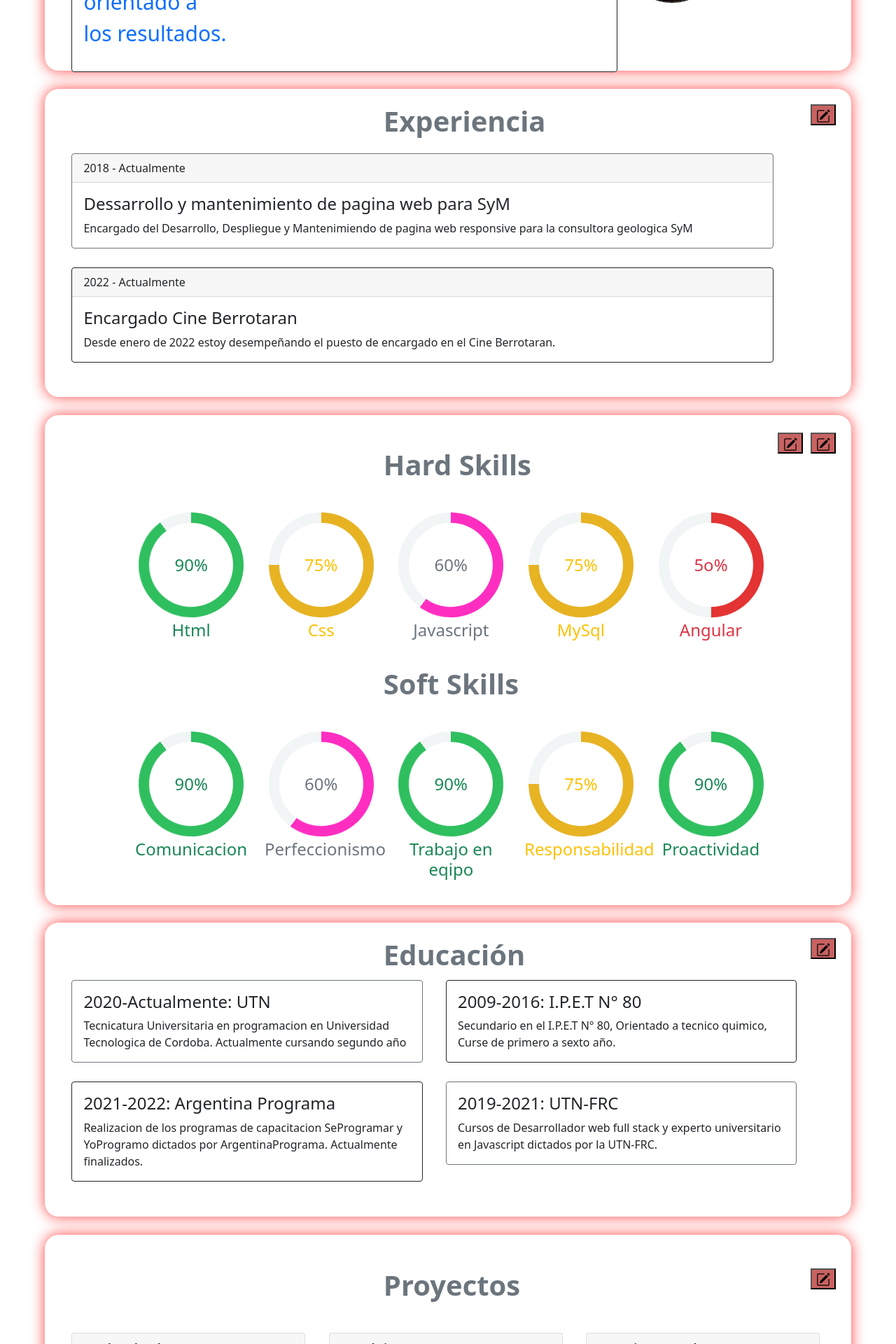
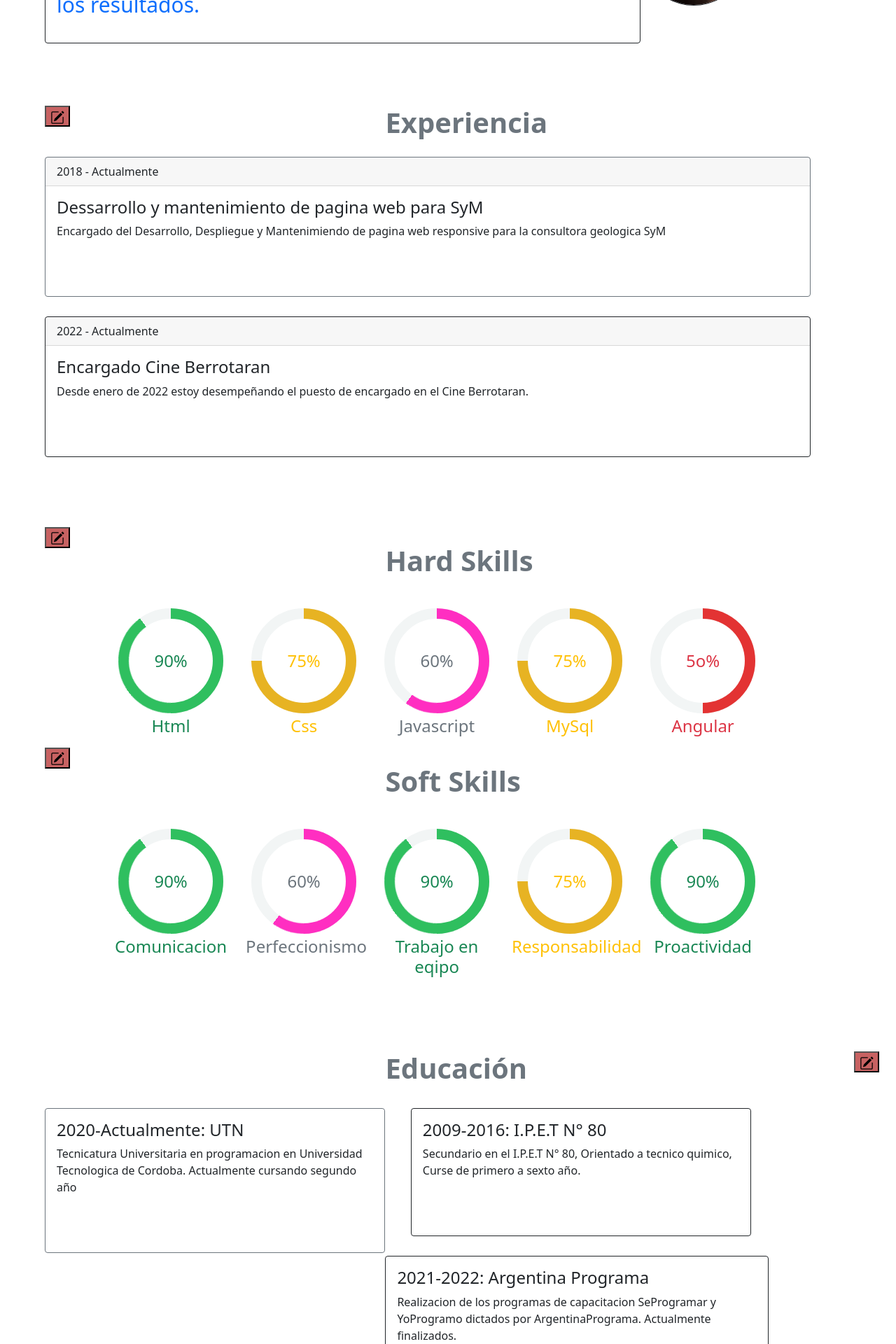
Before and after one commit to BrunoMalta98/PortafolioFrontEnd, an Angular app: page / in a window 1280 px wide. Shown: the part 720-2640 px from the top of the page at 70% size. Built offline with nearby package versions, Linux system fonts and the light colour scheme.

Commit message:
version5.1

```diff
--- a/src/app/acerca-de/acerca-de.component.css
+++ b/src/app/acerca-de/acerca-de.component.css
@@ -1,13 +1,9 @@
 .containerAcerca{
 
-    padding-left: 3%;
-    margin-left: 5%;
+    padding-left: 5%;
     margin-top: 2%;
-    width: 90%;
+    width: 100%;
     height: 450px;
-    background-color:rgba(0, 0, 0, 0);
-    box-shadow: 0 0 20px rgb(255, 68, 68);
-    /*box-shadow: 0 0 20px #4f9;*/
     z-index: 98;
     border-radius: 20px;
 
--- a/src/app/educacion/educacion.component.css
+++ b/src/app/educacion/educacion.component.css
@@ -1,17 +1,12 @@
 .containerEducacion{
 
 
-padding-left: 3%;
-margin-left: 5%;
-margin-top: 2%;
-width: 90%;
-height: 420px;
-background-color:rgba(0, 0, 0, 0);
-box-shadow: 0 0 20px rgb(255, 68, 68);
-/*box-shadow: 0 0 20px #4f9;*/
-z-index: 98;
-border-radius: 20px;
-
+    padding-left: 5%;
+    margin-top: 2%;
+    width: 100%;
+    height: 550px;
+    z-index: 98;
+    border-radius: 20px;
 }
 
 h1{
@@ -20,11 +15,13 @@ h1{
     font-size: 40px;
     font-weight: bold;
     width:20%;
+    margin-bottom: 20px;
 
 }
 
 .btn-edicion{
     float: right;
+
     margin-right:2%;
     margin-top:2%;
     z-index: 99;
--- a/src/app/educacion/educacion.component.html
+++ b/src/app/educacion/educacion.component.html
@@ -6,34 +6,63 @@
   </svg></button>
 
 <h1 class="text-secondary">Educación</h1>
-    <div class="card border-secondary mb-3" style="max-width: 45%;float: left;margin-top:1%;">
+    <div class="card border-secondary mb-3" style="max-width: 40%;float: left;margin-top:1%;">
+      <button class="btn-edicion" style="width: 7%;" hidden="true"><svg xmlns="http://www.w3.org/2000/svg" width="20" height="20" fill="currentColor" class="bi bi-pencil-square" viewBox="0 0 16 16">
+        <path d="M15.502 1.94a.5.5 0 0 1 0 .706L14.459 3.69l-2-2L13.502.646a.5.5 0 0 1 .707 0l1.293 1.293zm-1.75 2.456-2-2L4.939 9.21a.5.5 0 0 0-.121.196l-.805 2.414a.25.25 0 0 0 .316.316l2.414-.805a.5.5 0 0 0 .196-.12l6.813-6.814z"/>
+        <path fill-rule="evenodd" d="M1 13.5A1.5 1.5 0 0 0 2.5 15h11a1.5 1.5 0 0 0 1.5-1.5v-6a.5.5 0 0 0-1 0v6a.5.5 0 0 1-.5.5h-11a.5.5 0 0 1-.5-.5v-11a.5.5 0 0 1 .5-.5H9a.5.5 0 0 0 0-1H2.5A1.5 1.5 0 0 0 1 2.5v11z"/>
+      </svg></button>
         <div class="card-body" >
           <h4 class="card-title" >2020-Actualmente: UTN</h4>
           <p class="card-text">Tecnicatura Universitaria en programacion en Universidad Tecnologica de Cordoba. Actualmente cursando segundo año</p>
+          <div>
+            <img class="" alt="" src="./assets/Logo.png" style="width: 80px;">
+          </div>
         </div>
+
       </div>
 
-      <div class="card border-dark mb-3" style="max-width: 45%;float: left;margin-left:3%;margin-top:1%;">
-
+      <div class="card border-dark mb-3" style="max-width: 40%;float: left;margin-left:3%;margin-top:1%;">
+        <button class="btn-edicion" style="width: 7%;" hidden="true"><svg xmlns="http://www.w3.org/2000/svg" width="20" height="20" fill="currentColor" class="bi bi-pencil-square" viewBox="0 0 16 16">
+          <path d="M15.502 1.94a.5.5 0 0 1 0 .706L14.459 3.69l-2-2L13.502.646a.5.5 0 0 1 .707 0l1.293 1.293zm-1.75 2.456-2-2L4.939 9.21a.5.5 0 0 0-.121.196l-.805 2.414a.25.25 0 0 0 .316.316l2.414-.805a.5.5 0 0 0 .196-.12l6.813-6.814z"/>
+          <path fill-rule="evenodd" d="M1 13.5A1.5 1.5 0 0 0 2.5 15h11a1.5 1.5 0 0 0 1.5-1.5v-6a.5.5 0 0 0-1 0v6a.5.5 0 0 1-.5.5h-11a.5.5 0 0 1-.5-.5v-11a.5.5 0 0 1 .5-.5H9a.5.5 0 0 0 0-1H2.5A1.5 1.5 0 0 0 1 2.5v11z"/>
+        </svg></button>
         <div class="card-body">
           <h4 class="card-title">2009-2016: I.P.E.T N° 80</h4>
           <p class="card-text">Secundario en el I.P.E.T N° 80, Orientado a tecnico quimico, Curse de primero a sexto año.</p>
+          <div>
+            <img class="" alt="" src="./assets/Logo.png" style="width: 80px;float:right">
+          </div>
         </div>
+
       </div>
       <div class="card border-dark mb-3" style="max-width: 45%;float: left;margin-top:1%;">
-
+        <button class="btn-edicion" style="width: 7%;" hidden="true"><svg xmlns="http://www.w3.org/2000/svg" width="20" height="20" fill="currentColor" class="bi bi-pencil-square" viewBox="0 0 16 16">
+          <path d="M15.502 1.94a.5.5 0 0 1 0 .706L14.459 3.69l-2-2L13.502.646a.5.5 0 0 1 .707 0l1.293 1.293zm-1.75 2.456-2-2L4.939 9.21a.5.5 0 0 0-.121.196l-.805 2.414a.25.25 0 0 0 .316.316l2.414-.805a.5.5 0 0 0 .196-.12l6.813-6.814z"/>
+          <path fill-rule="evenodd" d="M1 13.5A1.5 1.5 0 0 0 2.5 15h11a1.5 1.5 0 0 0 1.5-1.5v-6a.5.5 0 0 0-1 0v6a.5.5 0 0 1-.5.5h-11a.5.5 0 0 1-.5-.5v-11a.5.5 0 0 1 .5-.5H9a.5.5 0 0 0 0-1H2.5A1.5 1.5 0 0 0 1 2.5v11z"/>
+        </svg></button>
         <div class="card-body">
           <h4 class="card-title">2021-2022: Argentina Programa</h4>
           <p class="card-text">Realizacion de los programas de capacitacion SeProgramar y YoProgramo dictados por ArgentinaPrograma. Actualmente finalizados.</p>
+          <div>
+            <img class="" alt="" src="./assets/Logo.png" style="width: 80px;">
+          </div>
         </div>
+
       </div>
 
       <div class="card border-secondary mb-3" style="max-width: 45%;float: left;margin-left:3%;margin-top:1%">
-
+        <button class="btn-edicion" style="width: 7%;" hidden="true"><svg xmlns="http://www.w3.org/2000/svg" width="20" height="20" fill="currentColor" class="bi bi-pencil-square" viewBox="0 0 16 16">
+          <path d="M15.502 1.94a.5.5 0 0 1 0 .706L14.459 3.69l-2-2L13.502.646a.5.5 0 0 1 .707 0l1.293 1.293zm-1.75 2.456-2-2L4.939 9.21a.5.5 0 0 0-.121.196l-.805 2.414a.25.25 0 0 0 .316.316l2.414-.805a.5.5 0 0 0 .196-.12l6.813-6.814z"/>
+          <path fill-rule="evenodd" d="M1 13.5A1.5 1.5 0 0 0 2.5 15h11a1.5 1.5 0 0 0 1.5-1.5v-6a.5.5 0 0 0-1 0v6a.5.5 0 0 1-.5.5h-11a.5.5 0 0 1-.5-.5v-11a.5.5 0 0 1 .5-.5H9a.5.5 0 0 0 0-1H2.5A1.5 1.5 0 0 0 1 2.5v11z"/>
+        </svg></button>
         <div class="card-body">
           <h4 class="card-title">2019-2021: UTN-FRC</h4>
           <p class="card-text">Cursos de Desarrollador web full stack y experto universitario en Javascript dictados por la UTN-FRC.</p>
+          <div>
+            <img class="" alt="" src="./assets/Logo.png" style="width: 80px;float:right">
+          </div>
         </div>
+
       </div>
 
 </div>
--- a/src/app/experiencia/experiencia.component.css
+++ b/src/app/experiencia/experiencia.component.css
@@ -1,14 +1,10 @@
 .containerEducacion{
 
-    padding-left: 3%;
-    margin-left: 5%;
+
+    padding-left: 5%;
     margin-top: 2%;
-    width: 90%;
-    height: 440px;
-    max-height: 100%;
-    background-color:rgba(0, 0, 0, 0);
-    box-shadow: 0 0 20px rgb(255, 68, 68);
-    /*box-shadow: 0 0 20px #4f9;*/
+    width: 100%;
+    height: 600px;
     z-index: 98;
     border-radius: 20px;
 
@@ -25,7 +21,7 @@
     }
 
     .btn-edicion{
-        float: right;
+        float: left;
         margin-right:2%;
         margin-top:2%;
         z-index: 99;
--- a/src/app/experiencia/experiencia.component.html
+++ b/src/app/experiencia/experiencia.component.html
@@ -16,6 +16,9 @@
     <div class="card-body">
       <h4 class="card-title">Dessarrollo y mantenimiento de pagina web para SyM</h4>
       <p class="card-text">Encargado del Desarrollo, Despliegue y Mantenimiendo de pagina web responsive para la consultora geologica SyM</p>
+    <div>
+      <img class="" alt="" src="./assets/Logo.png" style="width: 80px;float:right">
+    </div>
     </div>
   </div>
 
@@ -28,6 +31,9 @@
           <div class="card-body">
             <h4 class="card-title">Encargado Cine Berrotaran</h4>
             <p class="card-text">Desde enero de 2022 estoy desempeñando el puesto de encargado en el Cine Berrotaran.</p>
+            <div>
+              <img class="" alt="" src="./assets/Logo.png" style="width: 80px;float:right">
+            </div>
           </div>
         </div>
 
--- a/src/app/footer/footer.component.css
+++ b/src/app/footer/footer.component.css
@@ -0,0 +1,9 @@
+.containerFooter{
+
+    height: 80px;
+    border: 1px solid ;
+    margin-top: 2%;
+    width: 100%;
+    margin-left: 0%;
+
+}
--- a/src/app/footer/footer.component.html
+++ b/src/app/footer/footer.component.html
@@ -1 +1,9 @@
-<p>footer works!</p>
+
+
+<div class="card text-white bg-primary mb-0" style="height: 100px;margin-top: 2%;width: 99.99%;margin-left: 0%;">
+
+
+
+
+
+</div>
--- a/src/app/habilidades/habilidades.component.css
+++ b/src/app/habilidades/habilidades.component.css
@@ -1,12 +1,10 @@
 .skills{
-    background-color: rgba(0, 0, 0, 0);
-    height:700px;
-    width: 90%;
+
+    padding-left: 5%;
     margin-top: 2%;
-    margin-left: 5%;
-    padding-top: 2%;
-    padding-left: 3%;
-    box-shadow: 0 0 20px rgb(255, 68, 68);
+    width: 100%;
+    height: 700px;
+    z-index: 98;
     border-radius: 20px;
 }
 
@@ -20,7 +18,7 @@ h1{
 
 }
 .btn-edicion{
-    float: right;
+    float: left;
     margin-right:2%;
     margin-top:0%;
     z-index: 99;
@@ -30,15 +28,7 @@ h1{
 
 }
 
-.editar-nuevo{
 
-
-    margin-right: 1%;
-    float: right;
-    z-index: 99;
-    position: relative;
-    background-color:rgba(184, 52, 52, 0.774);
-}
 
 
 .container{
--- a/src/app/habilidades/habilidades.component.html
+++ b/src/app/habilidades/habilidades.component.html
@@ -4,10 +4,7 @@
       <path d="M15.502 1.94a.5.5 0 0 1 0 .706L14.459 3.69l-2-2L13.502.646a.5.5 0 0 1 .707 0l1.293 1.293zm-1.75 2.456-2-2L4.939 9.21a.5.5 0 0 0-.121.196l-.805 2.414a.25.25 0 0 0 .316.316l2.414-.805a.5.5 0 0 0 .196-.12l6.813-6.814z"/>
       <path fill-rule="evenodd" d="M1 13.5A1.5 1.5 0 0 0 2.5 15h11a1.5 1.5 0 0 0 1.5-1.5v-6a.5.5 0 0 0-1 0v6a.5.5 0 0 1-.5.5h-11a.5.5 0 0 1-.5-.5v-11a.5.5 0 0 1 .5-.5H9a.5.5 0 0 0 0-1H2.5A1.5 1.5 0 0 0 1 2.5v11z"/>
     </svg></button>
-    <button class="editar-nuevo" ><svg xmlns="http://www.w3.org/2000/svg" width="20" height="20" fill="currentColor" class="bi bi-pencil-square" viewBox="0 0 16 16">
-      <path d="M15.502 1.94a.5.5 0 0 1 0 .706L14.459 3.69l-2-2L13.502.646a.5.5 0 0 1 .707 0l1.293 1.293zm-1.75 2.456-2-2L4.939 9.21a.5.5 0 0 0-.121.196l-.805 2.414a.25.25 0 0 0 .316.316l2.414-.805a.5.5 0 0 0 .196-.12l6.813-6.814z"/>
-      <path fill-rule="evenodd" d="M1 13.5A1.5 1.5 0 0 0 2.5 15h11a1.5 1.5 0 0 0 1.5-1.5v-6a.5.5 0 0 0-1 0v6a.5.5 0 0 1-.5.5h-11a.5.5 0 0 1-.5-.5v-11a.5.5 0 0 1 .5-.5H9a.5.5 0 0 0 0-1H2.5A1.5 1.5 0 0 0 1 2.5v11z"/>
-    </svg></button>
+
     <h1 class="text-secondary">Hard Skills</h1>
 
     <br>
@@ -87,6 +84,10 @@
 
     </div>
 
+    <button class="btn-edicion"><svg xmlns="http://www.w3.org/2000/svg" width="20" height="20" fill="currentColor" class="bi bi-pencil-square" viewBox="0 0 16 16">
+      <path d="M15.502 1.94a.5.5 0 0 1 0 .706L14.459 3.69l-2-2L13.502.646a.5.5 0 0 1 .707 0l1.293 1.293zm-1.75 2.456-2-2L4.939 9.21a.5.5 0 0 0-.121.196l-.805 2.414a.25.25 0 0 0 .316.316l2.414-.805a.5.5 0 0 0 .196-.12l6.813-6.814z"/>
+      <path fill-rule="evenodd" d="M1 13.5A1.5 1.5 0 0 0 2.5 15h11a1.5 1.5 0 0 0 1.5-1.5v-6a.5.5 0 0 0-1 0v6a.5.5 0 0 1-.5.5h-11a.5.5 0 0 1-.5-.5v-11a.5.5 0 0 1 .5-.5H9a.5.5 0 0 0 0-1H2.5A1.5 1.5 0 0 0 1 2.5v11z"/>
+    </svg></button>
     <h1 class="text-secondary">Soft Skills</h1>
 
     <br>
--- a/src/app/proyectos/proyectos.component.css
+++ b/src/app/proyectos/proyectos.component.css
@@ -1,12 +1,9 @@
 .skills{
-    background-color: rgba(0, 0, 0, 0);
-    height:650px;
-    width: 90%;
+    padding-left: 5%;
     margin-top: 2%;
-    margin-left: 5%;
-    padding-top: 2%;
-    padding-left: 3%;
-    box-shadow: 0 0 20px rgb(255, 68, 68);
+    width: 100%;
+    height: 650px;
+    z-index: 98;
     border-radius: 20px;
 }
 
```
